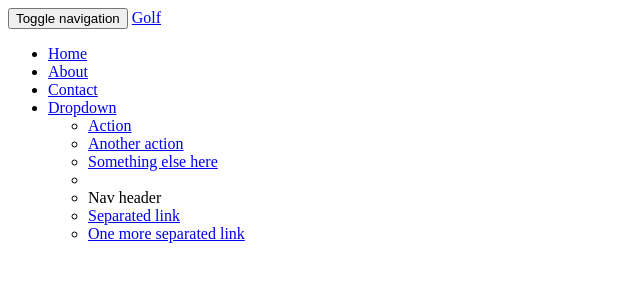
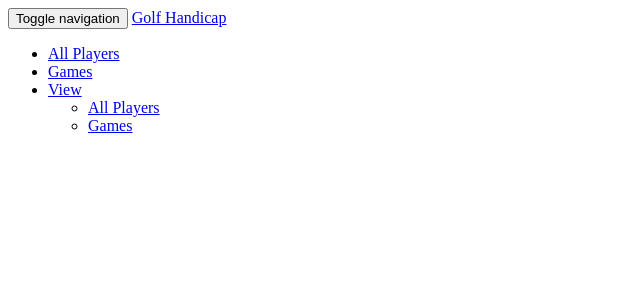
Before and after one commit to jiajunlu/golfhandicap, a Django app: template templates/header.html in a window 1280 px wide. Shown: the top 300 px of the page, without its empty margins (0-640 px from the left). Run offline with Django 3.2, Linux system fonts and the light colour scheme; the template is opened without the code that fills it, so the values that code supplies are empty; parts of the project's set-up code (start-up, migrations or seed data) failed here and were passed over; some libraries are stand-ins or nearby versions.

Commit message:
add header menu

```diff
--- a/golfhandicap/templates/golfhandicap/allplayers.html
+++ b/golfhandicap/templates/golfhandicap/allplayers.html
@@ -14,7 +14,7 @@
 
 {% endblock %}
 
-{% block title %}Golf Handicap{% endblock %}
+{% block title %}All Players{% endblock %}
 
 {% block content %}
 <div class="container-fluid">
--- a/golfhandicap/templates/golfhandicap/games.html
+++ b/golfhandicap/templates/golfhandicap/games.html
@@ -14,7 +14,7 @@
 
 {% endblock %}
 
-{% block title %}Golf Handicap{% endblock %}
+{% block title %}Games{% endblock %}
 
 {% block content %}
 <div class="container-fluid">
--- a/mysite/urls.py
+++ b/mysite/urls.py
@@ -22,6 +22,8 @@
 
 urlpatterns = [
     url(r'^$', golf_views.index),
+    url(r'^allplayers/$', golf_views.allplayers),
+    url(r'^games/$', golf_views.games),
     url(r'^admin/', admin.site.urls),
     url(r'golfhandicap/', include('golfhandicap.urls')),
 ]
--- a/templates/header.html
+++ b/templates/header.html
@@ -8,33 +8,20 @@
         <span class="icon-bar"></span>
         <span class="icon-bar"></span>
       </button>
-              <a class="navbar-brand" href="#">Golf</a>
+      <a class="navbar-brand" href="/">Golf Handicap</a>
     </div>
     <div class="navbar-collapse collapse">
       <ul class="nav navbar-nav">
-                <li class="active"><a href="#">Home</a></li>
-                <li><a href="#about">About</a></li>
-                <li><a href="#contact">Contact</a></li>
+        <li ><a href="/allplayers/">All Players</a></li>
+        <li><a href="/games/">Games</a></li>
         <li class="dropdown">
-                  <a href="#" class="dropdown-toggle" data-toggle="dropdown">Dropdown <b class="caret"></b></a>
+          <a href="#" class="dropdown-toggle" data-toggle="dropdown"> View <span class="caret"></span></a>
           <ul class="dropdown-menu">
-                    <li><a href="#">Action</a></li>
-                    <li><a href="#">Another action</a></li>
-                    <li><a href="#">Something else here</a></li>
-                    <li class="divider"></li>
-                    <li class="dropdown-header">Nav header</li>
-                    <li><a href="#">Separated link</a></li>
-                    <li><a href="#">One more separated link</a></li>
+            <li><a href="/allplayers/">All Players</a></li>
+            <li><a href="/games/">Games</a></li>
           </ul>
         </li>
       </ul>
-            {% comment %}
-              <ul class="nav navbar-nav navbar-right">
-                <li><a href="../navbar/">Default</a></li>
-                <li class="active"><a href="./">Static top</a></li>
-                <li><a href="../navbar-fixed-top/">Fixed top</a></li>
-            </ul>
-            {% endcomment %}
     </div><!--/.nav-collapse -->
   </div>
 </div>
```
Also changed, not shown: templates/base.html (+5 -5 lines), fabfile.py (line endings or trailing spaces). Lines whose indentation alone changed are shown as unchanged.
